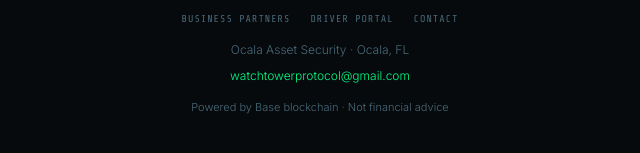
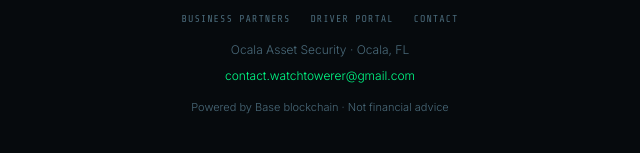
Before and after one commit to rgerard4050/watchtower-landing, a plain HTML site: page index.html in a window 1280 px wide. Shown: the part 4246-4399 px from the top of the page, 320-960 px from the left. Drawn offline with nearby package versions, Linux system fonts and the light colour scheme; no server answers.

Commit message:
Update contact email in footer links

```diff
--- a/index.html
+++ b/index.html
@@ -282,10 +282,10 @@
   <div class="footer-links">
     <a href="/business.html">Business Partners</a>
     <a href="/dispatch.html">Driver Portal</a>
-    <a href="mailto:watchtowerprotocol@gmail.com">Contact</a>
+    <a href="mailto:contact.watchtowerer@gmail.com">Contact</a>
   </div>
   <p>Ocala Asset Security · Ocala, FL</p>
-  <p style="margin-top:6px"><a href="mailto:watchtowerprotocol@gmail.com">watchtowerprotocol@gmail.com</a></p>
+  <p style="margin-top:6px"><a href="mailto:contact.watchtowerer@gmail.com">contact.watchtowerer@gmail.com</a></p>
   <p style="margin-top:12px;font-size:11px">Powered by Base blockchain · Not financial advice</p>
 </footer>
 
```
